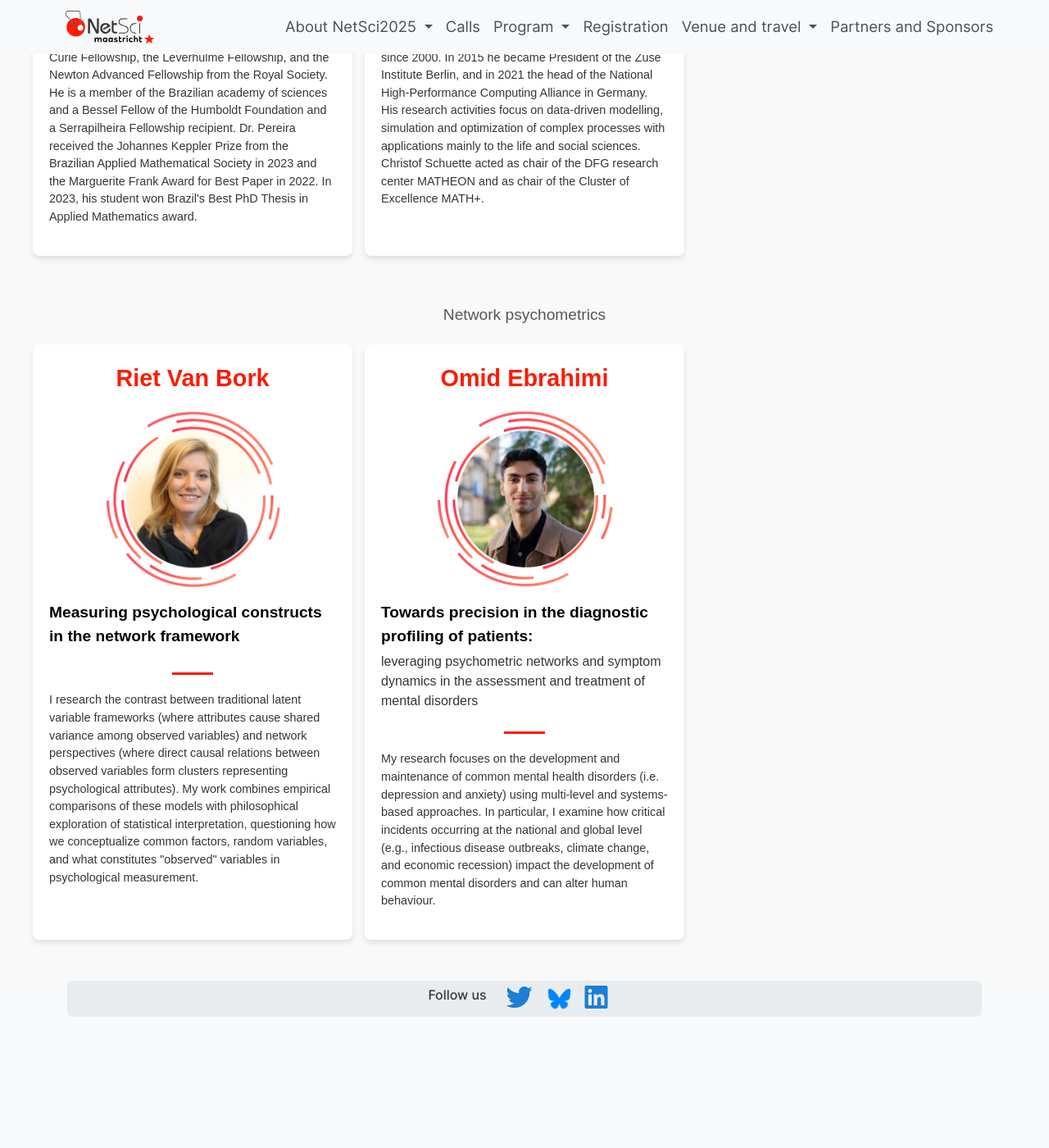
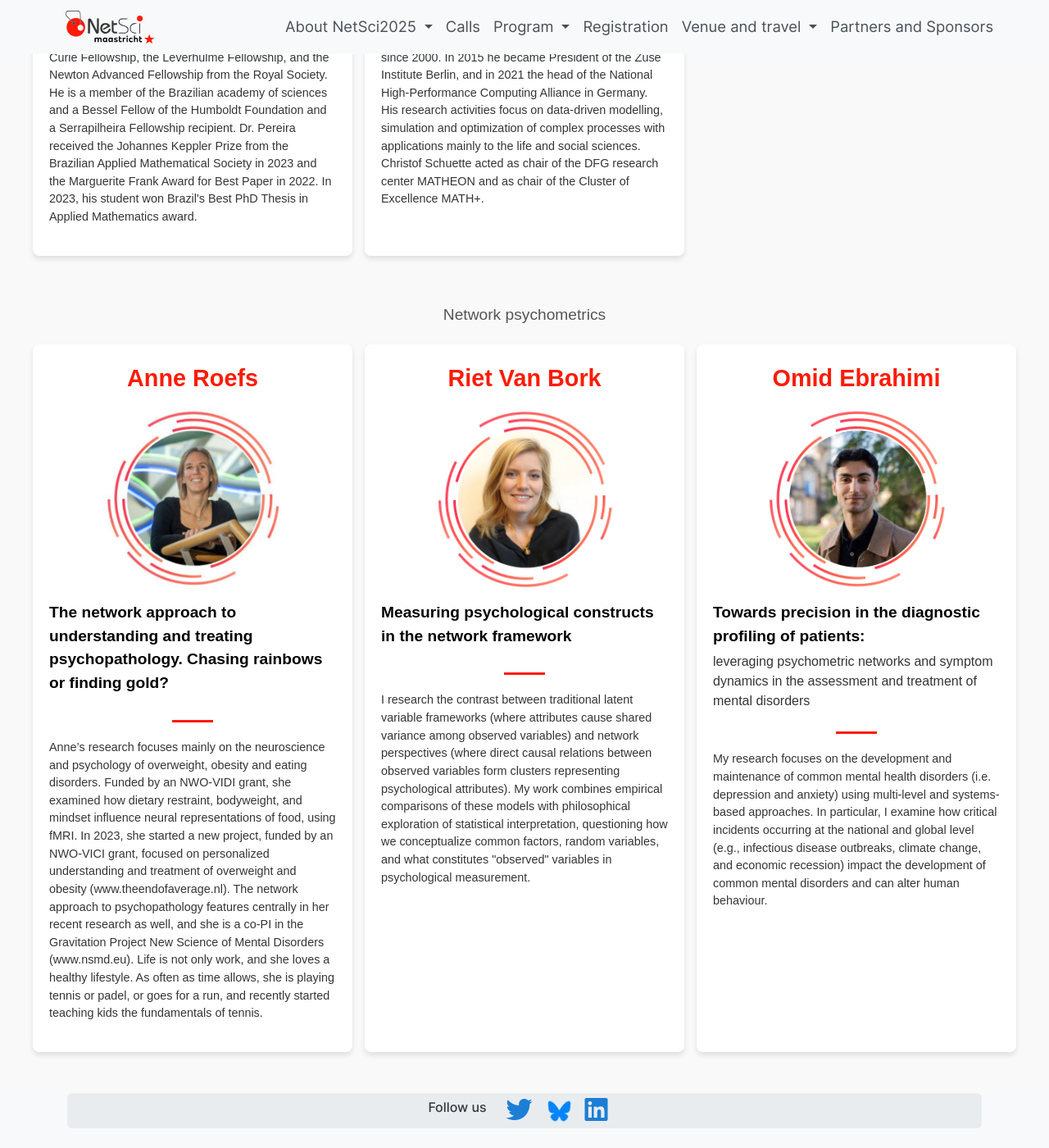
Before and after one commit to NetSci2025/netsci2025.github.io, a Jekyll site: the page built from speakers.md, in a window 1280 px wide and 1400 px high, scrolled down 3742 px. Shown: the whole window at 82% size. Built offline with Jekyll 4.4.1, drawn with Linux system fonts in a browser that asks for light colours; before the commit the page ends 5006 px from its top, so only the background shows below that.

Commit message:
Update speakers.yml

```diff
--- a/_data/speakers.yml
+++ b/_data/speakers.yml
@@ -143,6 +143,17 @@ focus-session:
       Christof Schütte studied Mathematics, Physics and Computer Science in Paderborn and got his doctorate in Mathematics in Berlin in 1994. He has held a full professorship for Scientific Computing at FU Berlin since 2000. In 2015 he became President of the Zuse Institute Berlin, and in 2021 the head of the National High-Performance Computing Alliance in Germany. His research activities focus on data-driven modelling, simulation and optimization of complex processes with applications mainly to the life and social sciences. Christof Schuette acted as chair of the DFG research center MATHEON and as chair of the Cluster of Excellence MATH+.
     image: /assets/images/speakers/Christof_Schütte.png
 
+
+  - name: "Anne Roefs"
+    title: "The network approach to understanding and treating psychopathology. Chasing rainbows or finding gold?"
+    subtitle: ""
+    session: "Network psychometrics"
+    affiliation: "Maastricht University"
+    description: >
+      Anne’s research focuses mainly on the neuroscience and psychology of overweight, obesity and eating disorders. Funded by an NWO-VIDI grant, she examined how dietary restraint, bodyweight, and mindset influence neural representations of food, using fMRI. In 2023, she started a new project, funded by an NWO-VICI grant, focused on personalized understanding and treatment of overweight and obesity (www.theendofaverage.nl). The network approach to psychopathology features centrally in her recent research as well, and she is a co-PI in the Gravitation Project New Science of Mental Disorders (www.nsmd.eu). Life is not only work, and she loves a healthy lifestyle. As often as time allows, she is playing tennis or padel, or goes for a run, and recently started teaching kids the fundamentals of tennis.
+    image: /assets/images/speakers/Anne_Roefs.jpg
+
+
   - name: "Riet Van Bork"
     title: "Measuring psychological constructs in the network framework"
     subtitle: ""
```
